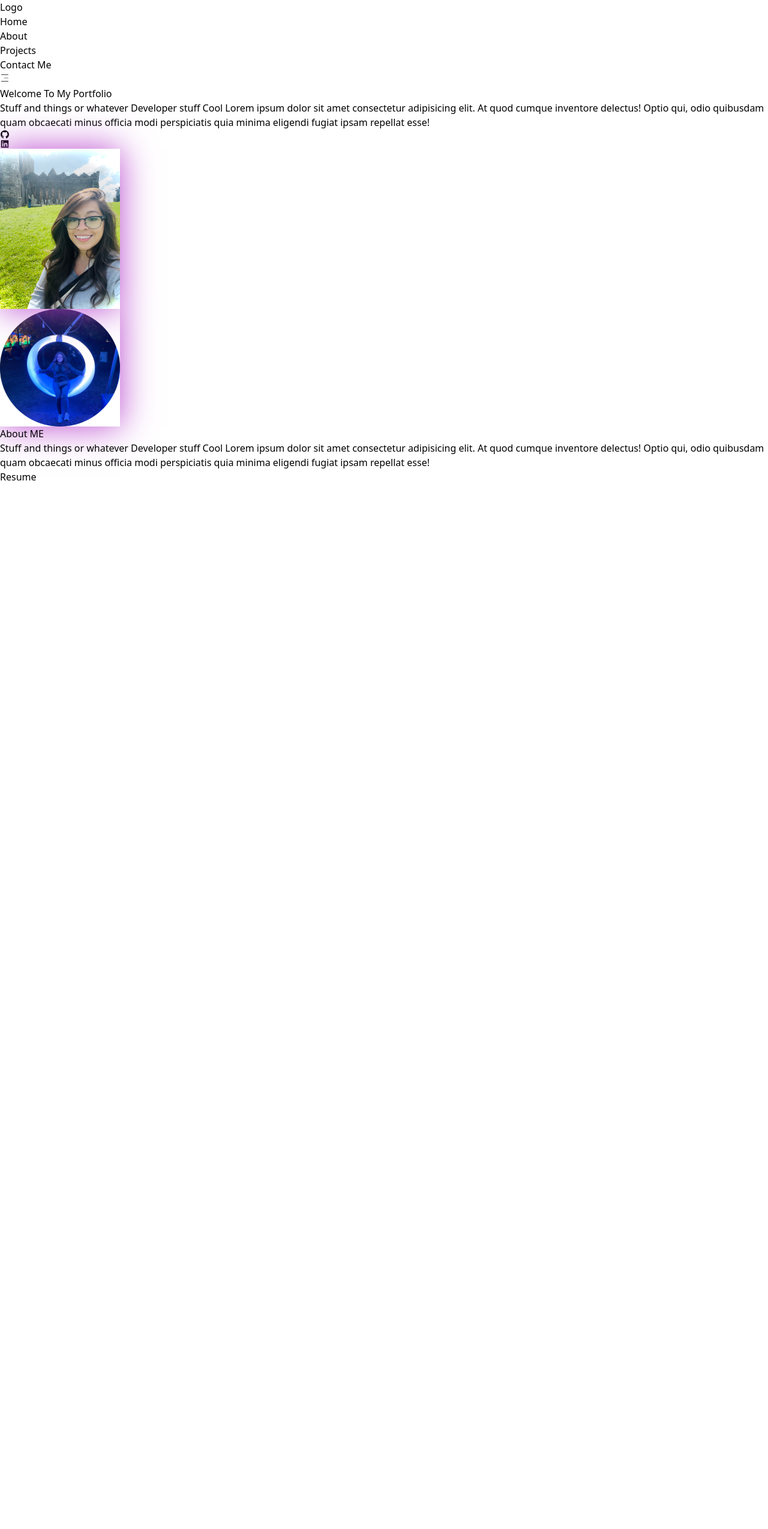
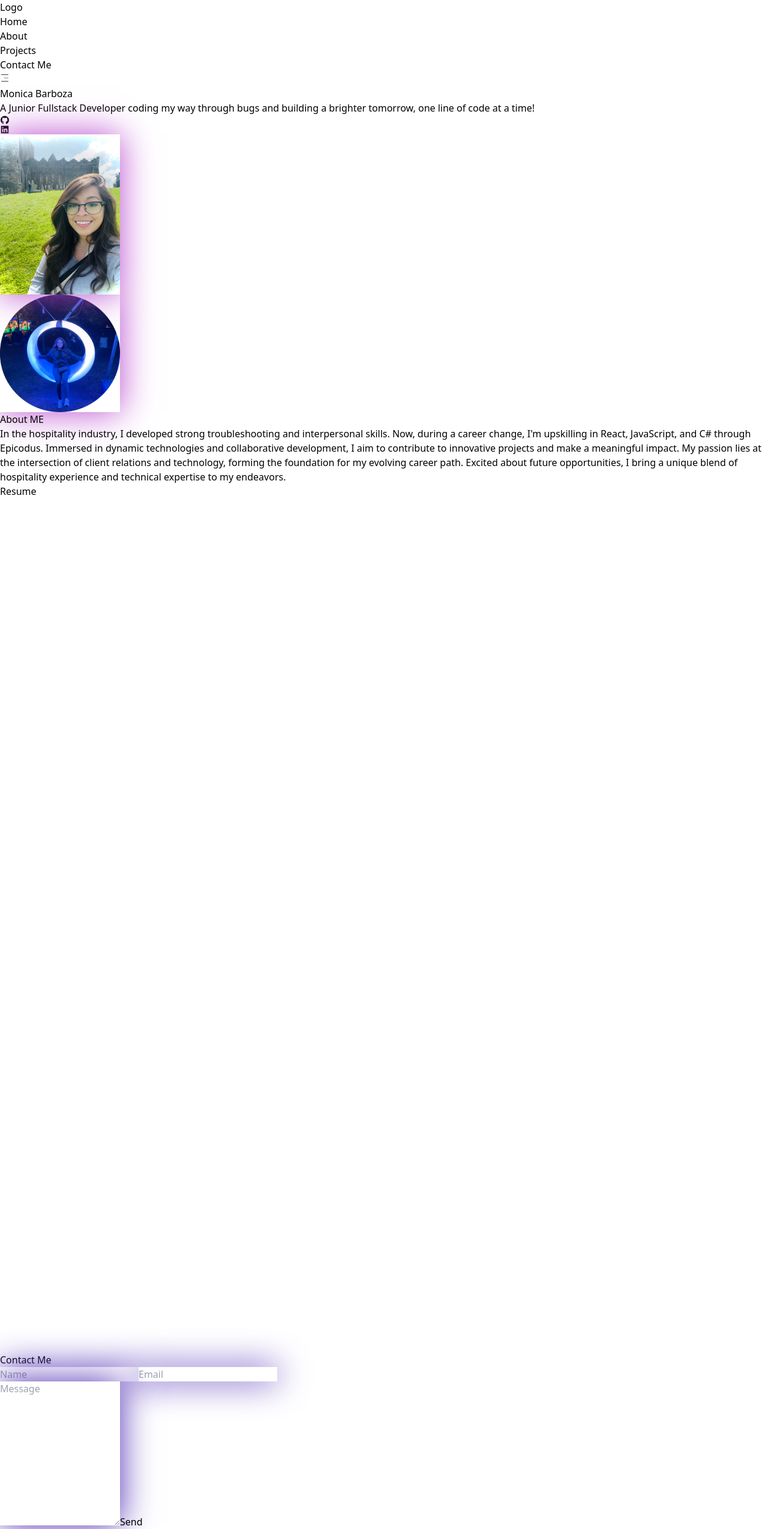
Before and after one commit to MonBoza/portfolio, a React (Vite) app: page / in a window 1280 px wide. Shown: the whole page at 60% size. Before the commit the page ends 807 px from the top, so only its background shows below. Built offline with nearby package versions, Linux system fonts and the light colour scheme.

Commit message:
updating contactMe componenet

```diff
--- a/src/components/About.jsx
+++ b/src/components/About.jsx
@@ -17,7 +17,8 @@ const About = () => {
       <img data-aos="fade-down" src={profile} alt="picture of me on a swing" width={200} height={200} className="rounded-full border-2 p-1 border-fuchsia-500 img_glow" />
       <div data-aos="fade-right" className="h-full lg:py-40 flex flex-col justify-center lg:items-start items-center text-white">
         <h1 data-aos="fade-up" className="text-5xl font-semibold mb-8 leading-normal text-blue-500 uppercase">About ME</h1>
-        <p data-aos="fade-left">Stuff and things or whatever Developer stuff Cool Lorem ipsum dolor sit amet consectetur adipisicing elit. At quod cumque inventore delectus! Optio qui, odio quibusdam quam obcaecati minus officia modi perspiciatis quia minima eligendi fugiat ipsam repellat esse!</p>
+        <p data-aos="fade-left">
+In the hospitality industry, I developed strong troubleshooting and interpersonal skills. Now, during a career change, I'm upskilling in React, JavaScript, and C# through Epicodus. Immersed in dynamic technologies and collaborative development, I aim to contribute to innovative projects and make a meaningful impact. My passion lies at the intersection of client relations and technology, forming the foundation for my evolving career path. Excited about future opportunities, I bring a unique blend of hospitality experience and technical expertise to my endeavors.</p>
         <div className="flex mt-8 gap-2">
           <div className="flex items-center justify-center">
             <div className="flex space-x-2">
--- a/src/components/App.jsx
+++ b/src/components/App.jsx
@@ -4,6 +4,8 @@ import Nav from './Nav';
 import React from 'react';
 import Banner from './Banner';
 import About from './About';
+import Projects from './Projects';
+import ContactMe from './ContactMe';
 
 
 function App() {
@@ -14,6 +16,8 @@ function App() {
       <Nav/>
       <Banner/>
       <About/>
+      <Projects/>
+      <ContactMe/>
 
     </div>
   )}
--- a/src/components/Banner.jsx
+++ b/src/components/Banner.jsx
@@ -19,8 +19,8 @@ const Banner = () => {
     <div data-aos="fade-up" className="lg:px-56 px-10 lg:py-0 py-20 text-center gap-5 lg:text-start flex lg:flex-row flex-col-reverse justify-between lg:gap-28 items-center">
       <div className="h-full lg:py-40 flex flex-col justify-center lg:items-start items-center text-white">
 
-        <h1 data-aos="fade-right" className="text-5xl font-semibold mb-8 leading-normal uppercase">Welcome To <span className="text-fuchsia-500">My Portfolio</span></h1>
-        <p>Stuff and things or whatever Developer stuff Cool Lorem ipsum dolor sit amet consectetur adipisicing elit. At quod cumque inventore delectus! Optio qui, odio quibusdam quam obcaecati minus officia modi perspiciatis quia minima eligendi fugiat ipsam repellat esse!</p>
+        <h1 data-aos="fade-right" className="text-5xl text-blue-500 font-semibold mb-8 leading-normal uppercase">Monica Barboza</h1>
+        <p><p> A Junior Fullstack Developer coding my way through bugs and building a brighter tomorrow, one line of code at a time!</p></p>
         <div className="flex mt-8 gap-2">
           <div className="flex items-center justify-center">
             <div className="flex space-x-2">
--- a/src/components/ContactMe.jsx
+++ b/src/components/ContactMe.jsx
@@ -1,5 +1,18 @@
 const Contact = () => {
   return(
-    <div></div>
+    <div id="ContactMe" className="p-4 lg:p--20 flex flex-col items-center justify-center">
+      <h1 className="text-[52px] font-semibold mb-20 leading-normal uppercase text-purple-800">Contact Me</h1>
+      <form  action="" className="flex flex-col gap-2 lg:w-1/2 uppercase">
+      <div className="lg:flex gap-6">
+      <input className="w-full my-3 rounded-lg bg-slate-700 text-lg p-4 border-2 border-blue-800 b_glow" type="text" placeholder="Name"  />
+      <input  className="w-full my-3 rounded-lg bg-slate-700 p-4 text-lg border-2 border-blue-800 b_glow" type="email" placeholder="Email"  />
+      </div>
+      <textarea className="w-full my-3 rounded-lg bg-slate-700 p-4 border-2 border-blue-800 b_glow" name="" id="" cols="20" rows="10" placeholder="Message"></textarea>
+
+      <button className="neno-button shadow-xl hover:shadow-purple-800/50" type="submit">Send</button>
+      </form>
+    </div>
   );
 };
+
+export default Contact;
--- a/src/components/Projects.jsx
+++ b/src/components/Projects.jsx
@@ -1,8 +1,18 @@
+// import imagines for projects
+
+
 const Projects = () => {
-  return(
-    <div>
+  return (
+    <div data-aos="fade-right" id='Projects' className="p-20 flex flex-col items-center justify-center">
+      <h1 className="text-[52px] font-semibold mb-20 leading-normal uppercase text-purple-800">Projects</h1>
+      <div className="grid lg:grid-cols-4 md:grid-cols-2 grid-cols-1 justify-around gap-20">
+        <img height={350} width={250} src="" alt="" data-aos="fade-up" className="text-[26px] flex items-center justify-center font-semibold text-purple-500 rounded-3xl h-36 w-44 border-2 border-blue-500 b_glow" />
+        <img height={350} width={250} src="" alt="" data-aos="fade-down" className="text-[26px] flex items-center justify-center font-semibold text-purple-500 rounded-3xl h-36 w-44 border-2 border-blue-500 b_glow gap-10" />
+        <img height={350} width={250} src="" alt="" data-aos="fade-up" className="text-[26px] flex items-center justify-center font-semibold text-purple-500 rounded-3xl h-36 w-44 border-2 border-blue-500 b_glow gap-10" />
+        <img height={350} width={250} src="" alt="" data-aos="fade-down" className="text-[26px] flex items-center justify-center font-semibold text-purple-500 rounded-3xl h-36 w-44 border-2 border-blue-500 b_glow gap-10" />
+      </div>
+    </div>
+  );
+};
 
-    </div>
-  )
-}
 export default Projects;
--- a/src/index.css
+++ b/src/index.css
@@ -20,3 +20,7 @@
 .neno-button:hover{
   box-shadow: 0 0 15px rgb(155, 59, 228);
 }
+
+.b_glow {
+  box-shadow: 0 0 55px rgb(78, 44, 179);
+}
```
Also changed, not shown: 1 other file (tests, documents, lock files or other folders).
